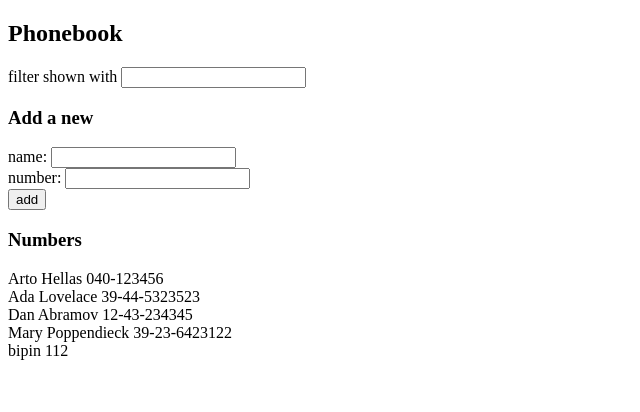
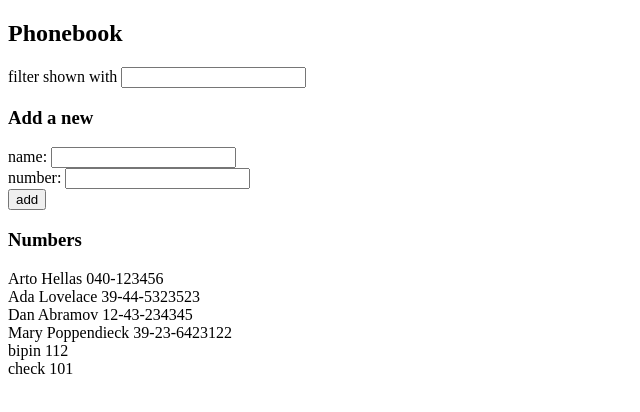
Before and after one commit to bipinkh/fullstack-open, a React (Create React App) app in the folder part2/phonebook/: page / in a window 1280 px wide. Shown: the top 412 px of the page, without its empty margins (0-640 px from the left). Built offline with nearby package versions, Linux system fonts and the light colour scheme; data requests are answered from the project's data file; the HTML template or start-up script is replaced by a standard one.

Commit message:
Complete part 2.16

```diff
--- a/part2/phonebook/db.json
+++ b/part2/phonebook/db.json
@@ -24,6 +24,11 @@
       "name": "bipin",
       "number": "112",
       "id": 5
+    },
+    {
+      "name": "check ",
+      "number": "101",
+      "id": 6
     }
   ]
 }
--- a/part2/phonebook/src/App.js
+++ b/part2/phonebook/src/App.js
@@ -2,7 +2,7 @@ import React, {useState, useEffect} from 'react'
 import Filter from "./components/Filter";
 import PersonForm from "./components/PersonForm";
 import Persons from "./components/Persons";
-import axios from "axios";
+import phonebookService from "./services/Phonebook";
 
 const App = () => {
     const [persons, setPersons] = useState([])
@@ -12,8 +12,8 @@ const App = () => {
 
     // use effect hook
     useEffect( () =>{
-        axios.get("http://localhost:3001/persons")
-            .then( response => setPersons(response.data) )
+        phonebookService.getAllEntries()
+            .then( allEntries => setPersons(allEntries) )
         }, [])
 
     // event handlers
@@ -24,8 +24,8 @@ const App = () => {
             return
         }
 
-        axios.post("http://localhost:3001/persons", {name: newName, number: newNumber, id: persons.length+1} )
-            .then( response => setPersons( persons.concat(response.data) ) )
+        phonebookService.addEntry( {name: newName, number: newNumber, id: persons.length+1} )
+            .then( newPerson => setPersons( persons.concat(newPerson) ) )
 
         setNewName("")
         setNewNumber("")
--- /dev/null
+++ b/part2/phonebook/src/services/Phonebook.js
@@ -0,0 +1,14 @@
+import axios from "axios";
+
+const baseUrl = "http://localhost:3001/persons"
+
+const addEntry = newEntry => {
+    return axios.post(baseUrl, newEntry).then( response => response.data )
+}
+
+const getAllEntries = () => {
+    return axios.get(baseUrl).then(response => response.data)
+}
+
+const exports = {addEntry, getAllEntries}
+export default exports
```
